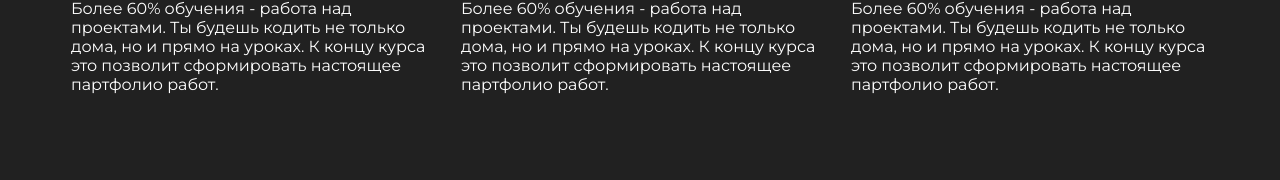
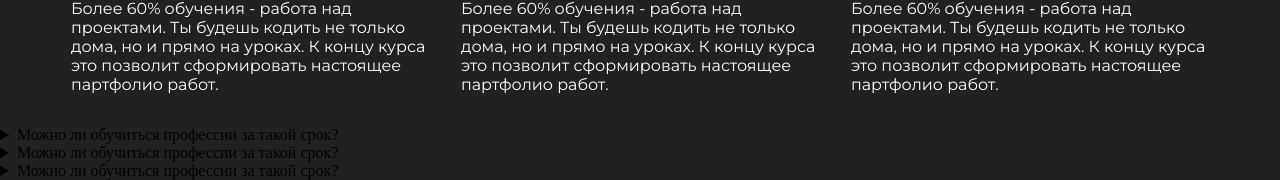
Before and after one commit to BaitemirAsanbaev/karakol-tech, a React (Create React App) app: page / in a window 1280 px wide. Shown: the part 955-1135 px from the top of the page. Before the commit the page ends 1081 px from the top, so only its background shows below. Built offline with nearby package versions, Linux system fonts and the light colour scheme.

Commit message:
Create faq structure

```diff
--- /dev/null
+++ b/src/components/FAQ/FAQ.js
@@ -0,0 +1,20 @@
+import classes from "./FAQ.module.scss";
+
+const FAQ = () => {
+  return ( <div className={classes}>
+    <details>
+      <summary>Можно ли обучиться профессии за такой срок?</summary>
+      <p>Да, это возможно. Также, важно уделять время вне уроков на дополнительное обучение. Минимум 2 часа в день</p>
+    </details>
+    <details>
+      <summary>Можно ли обучиться профессии за такой срок?</summary>
+      <p>Да, это возможно. Также, важно уделять время вне уроков на дополнительное обучение. Минимум 2 часа в день</p>
+    </details>
+    <details>
+      <summary>Можно ли обучиться профессии за такой срок?</summary>
+      <p>Да, это возможно. Также, важно уделять время вне уроков на дополнительное обучение. Минимум 2 часа в день</p>
+    </details>
+    </div> );
+}
+
+export default FAQ;
--- a/src/components/Nav/Nav.module.scss
+++ b/src/components/Nav/Nav.module.scss
@@ -4,6 +4,7 @@
 
 .Nav {
   background-color: #212121;
+  box-shadow: 0 17px 20px rgba(207, 0, 0, .5);;
 
   ul{
     list-style-type: none;
@@ -25,7 +26,7 @@
     padding: 7px 0;
     display: flex;
     flex-direction: column;
-    align-items: center;
+    // align-items: center;
     @include container;
 
     li {
--- a/src/pages/Home/Home.js
+++ b/src/pages/Home/Home.js
@@ -1,4 +1,5 @@
 import About from "../../components/About/About";
+import FAQ from "../../components/FAQ/FAQ";
 import Header from "../../components/Header/Header";
 
 const Home = () => {
@@ -6,6 +7,7 @@ const Home = () => {
     <div>
       <Header />
       <About />
+      <FAQ />
     </div>
   );
 }
```
Also changed, not shown: src/components/FAQ/FAQ.module.scss (added).
